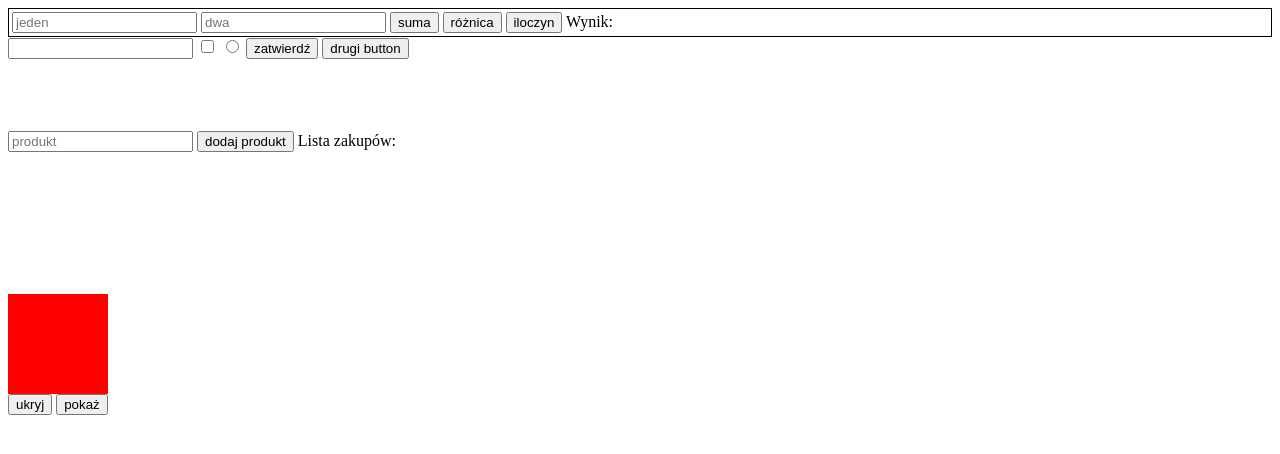
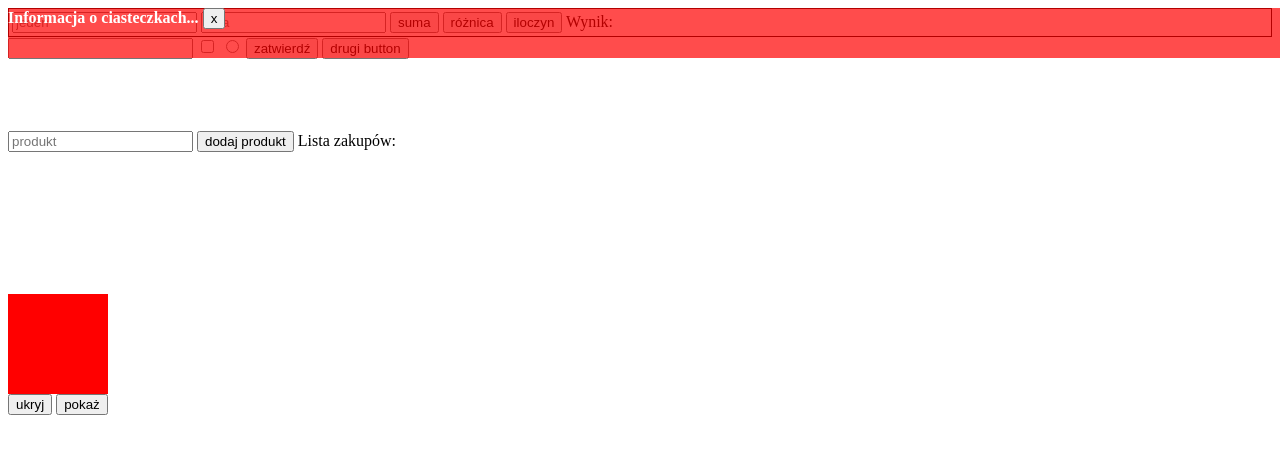
Before and after one commit to SebastianJaroszek/html5, a plain HTML site: page index.html in a window 1280 px wide. Drawn offline with Linux system fonts and the light colour scheme.

Commit message:
add cookie alert with local storage using

```diff
--- a/index.html
+++ b/index.html
@@ -11,6 +11,17 @@
         width: 100px;
         height: 100px;
         background-color: red;
+    }
+
+    #info {
+        position: fixed;
+        z-index: 10;
+        width: 100%;
+        background-color: rgba(255,0,0,0.7);
+        color: white;
+        font-weight: bold;
+        height: 50px;
+/*        display: none;*/
     }
 </style>
 <script>
@@ -85,11 +96,32 @@
         document.getElementById("div").style.display = 'block'
     }
 
+    function hideInfo() {
+        localStorage.setItem("cookieAlert","hide")
+        document.getElementById("info").style.display = "none"
+    }
+
+    function checkCookieAlert(){
+        if (localStorage.getItem("cookieAlert") != undefined){
+            document.getElementById("info").style.display = "none";
+        } else {
+            document.getElementById("info").style.display = "block";
+        }
+    }
+
+    window.onload = checkCookieAlert
+
 </script>
 <title>js</title>
 <meta charset="UTF-8"/>
 </head>
 <body>
+
+    <div id="info">
+        Informacja o ciasteczkach...
+        <button onClick="hideInfo()">x</button>
+    </div>
+
 
     <div id="calc">
     <input type="text" id="jeden" placeholder="jeden">
```
